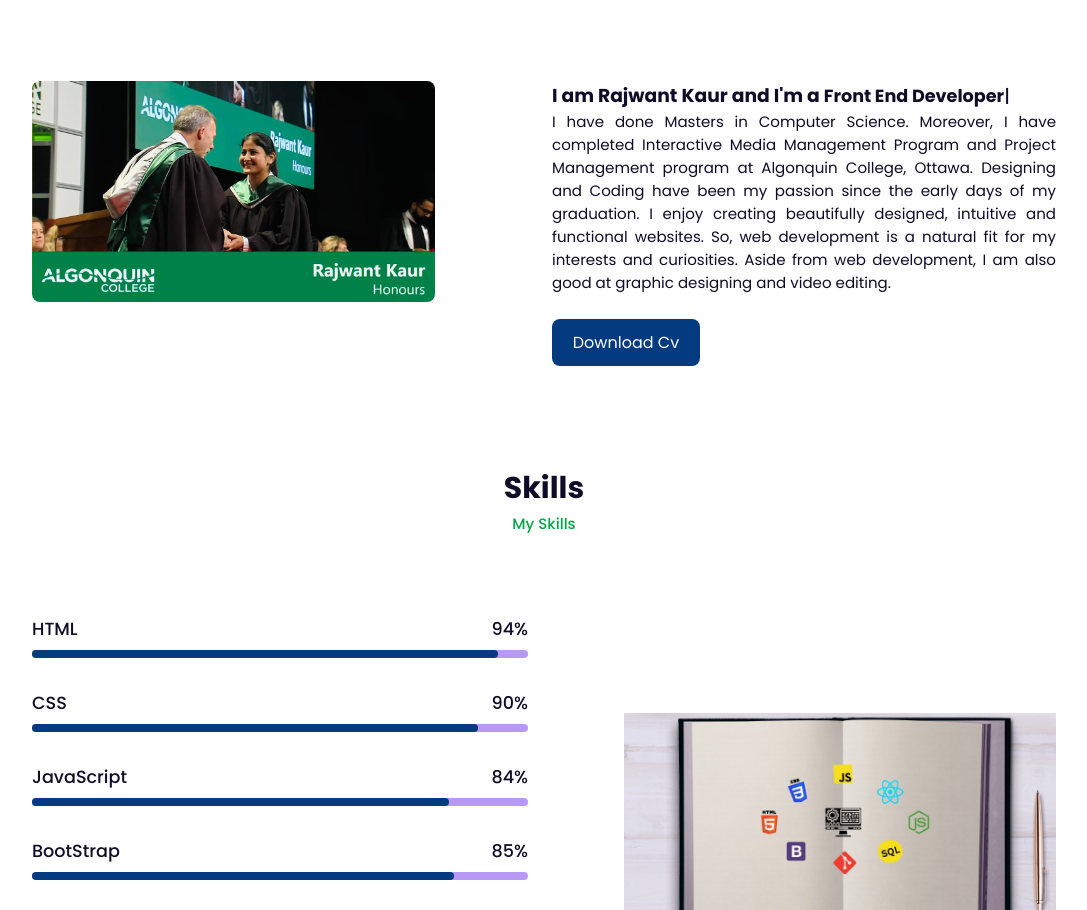
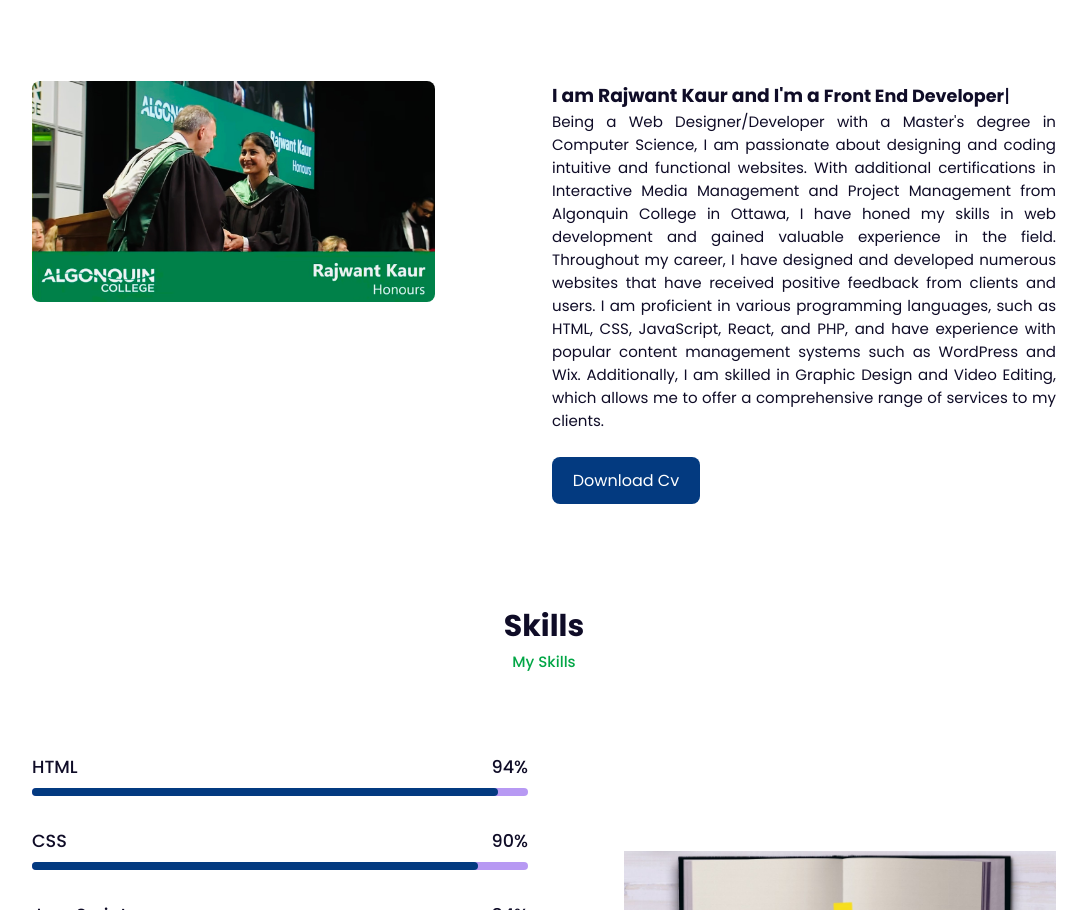
Before and after one commit to RajwantKaur1/portfolioRK, a plain HTML site: page index.html in a window 1280 px wide. Shown: the part 962-1872 px from the top of the page, without its empty margins (96-1183 px from the left). Drawn offline with nearby package versions, Linux system fonts and the light colour scheme.

Commit message:
Update index.html

```diff
--- a/index.html
+++ b/index.html
@@ -61,11 +61,9 @@
             </div>
             <div class="about-text">
                     <h3>I am Rajwant Kaur and I'm a <span class="auto-Type"></span></h3>
-                    <p>I have done Masters in Computer Science. Moreover,
-                     I have completed Interactive Media Management Program and Project Management program at Algonquin College, Ottawa.
-                     Designing and Coding have been my passion since the early days of my graduation. I enjoy creating beautifully designed,
-                     intuitive and functional websites. So, web development is a natural fit for my interests and curiosities.
-                    Aside from web development, I  am also good at graphic designing and video editing.</p>
+                    <p>Being a Web Designer/Developer with a Master's degree in Computer Science, I am passionate about designing and coding intuitive and functional websites. With additional certifications in Interactive Media Management and Project Management from Algonquin College in Ottawa, I have honed my skills in web development and gained valuable experience in the field.
+
+Throughout my career, I have designed and developed numerous websites that have received positive feedback from clients and users. I am proficient in various programming languages, such as HTML, CSS, JavaScript, React, and PHP, and have experience with popular content management systems such as WordPress and Wix. Additionally, I am skilled in Graphic Design and Video Editing, which allows me to offer a comprehensive range of services to my clients.</p>
                     <br>
                 <a href="resumeRajwantKaur.pdf" Download class="btn">Download Cv</a>
             </div>
```
